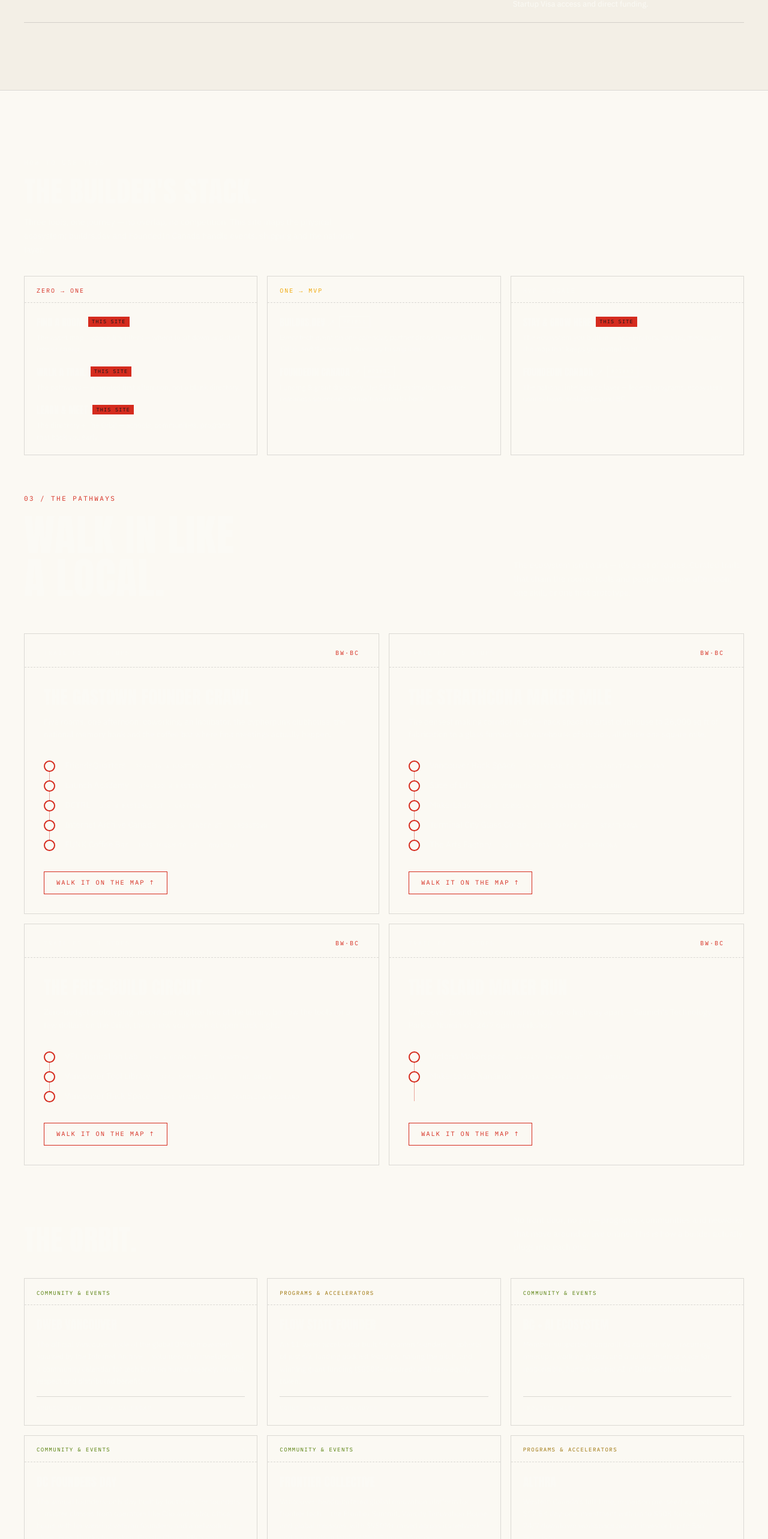
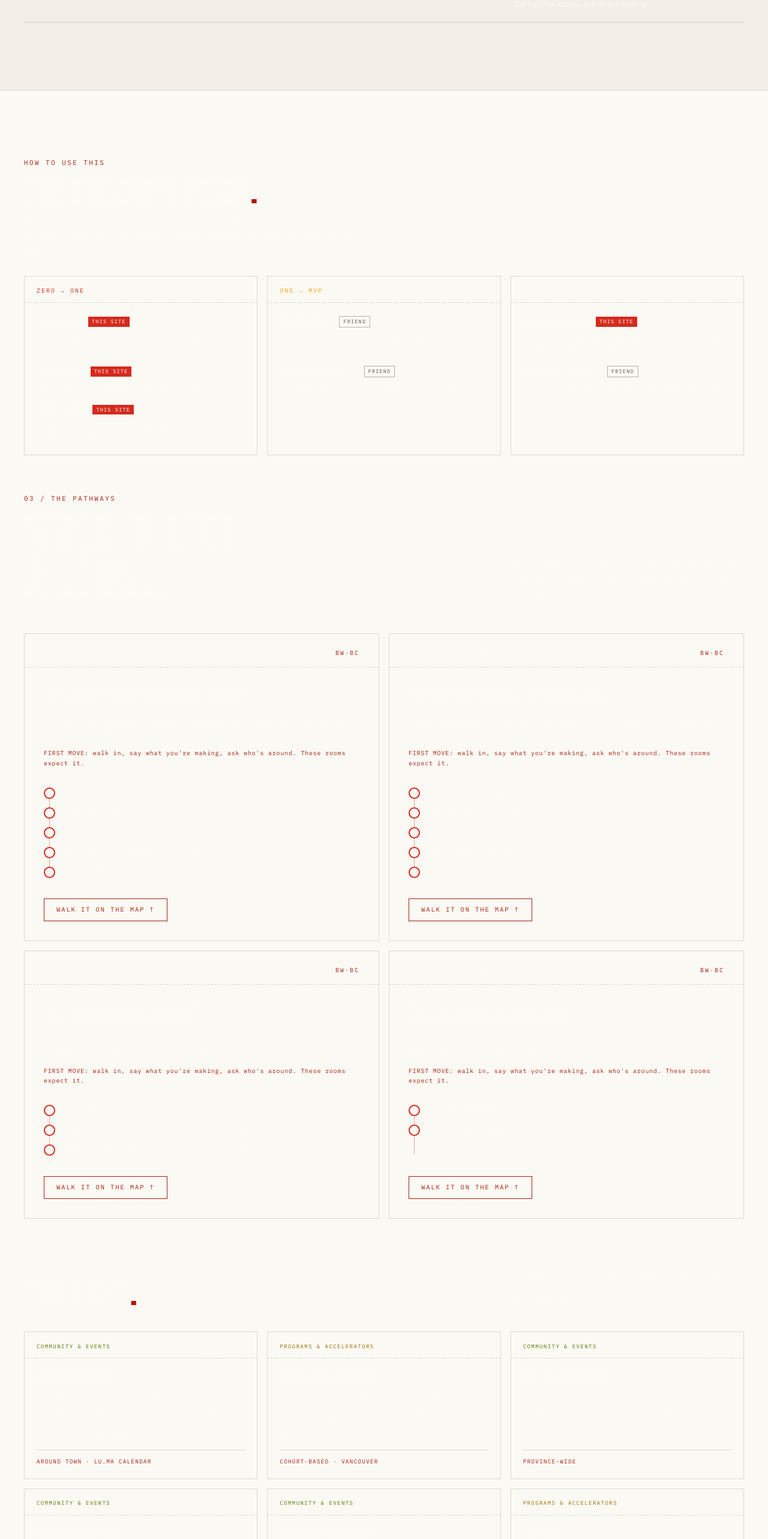
Before and after one commit to MartinMontero/builderworkshop.ca, a React (Vite) app: page / in a window 1280 px wide. Shown: the part 9427-11993 px from the top of the page at 60% size. Built offline with nearby package versions, Linux system fonts and the light colour scheme.

Commit message:
Pathways: first-move guidance + accent restraint

```diff
--- a/src/sections/Pathways.tsx
+++ b/src/sections/Pathways.tsx
@@ -47,9 +47,9 @@ export default function Pathways() {
       <div className="px-5 md:px-10 max-w-[1400px] mx-auto">
         {/* The Stack — how to use this site with friends & collaborators */}
         <div className="mb-16 reveal">
-          <div className="font-mono2 text-[11px] tracking-[0.22em] text-[var(--forest)] mb-4">HOW TO USE THIS</div>
+          <div className="font-mono2 text-[11px] tracking-[0.22em] text-[var(--accent)] mb-4">HOW TO USE THIS</div>
           <h3 className="font-display uppercase text-3xl md:text-5xl leading-[0.95] max-w-3xl">
-            The builder's stack<span className="text-[var(--forest)]">.</span>
+            The builder's stack<span className="text-[var(--accent)]">.</span>
           </h3>
           <p className="mt-4 max-w-xl text-sm leading-relaxed text-[var(--ink)]/60">
             Three tools, one journey — no overlap, no competition. This site maps the physical
@@ -70,7 +70,7 @@ export default function Pathways() {
                     <div key={it.name}>
                       <div className="flex items-center gap-2">
                         <span className="font-display uppercase text-base tracking-wide">{it.name}</span>
-                        <span className="font-mono2 text-[8.5px] tracking-[0.14em] bg-[#d52b1e] text-[var(--ink)] px-1.5 py-0.5">THIS SITE</span>
+                        <span className="font-mono2 text-[8.5px] tracking-[0.14em] bg-[var(--brand)] text-[var(--brand-ink)] px-1.5 py-0.5">THIS SITE</span>
                       </div>
                       <p className="mt-1 text-[12px] leading-relaxed text-[var(--ink)]/55">{it.note}</p>
                     </div>
@@ -78,10 +78,10 @@ export default function Pathways() {
                   {s.partners.map((pt) => (
                     <a key={pt.name} href={pt.url} target="_blank" rel="noreferrer" className="group/p block">
                       <div className="flex items-center gap-2">
-                        <span className="font-display uppercase text-base tracking-wide group-hover/p:text-[var(--forest-hi)] transition-colors">
+                        <span className="font-display uppercase text-base tracking-wide group-hover/p:text-[var(--accent)] transition-colors">
                           {pt.name} ↗
                         </span>
-                        <span className="font-mono2 text-[8.5px] tracking-[0.14em] border border-[var(--forest)] text-[var(--forest)] px-1.5 py-0.5">FRIEND</span>
+                        <span className="font-mono2 text-[8.5px] tracking-[0.14em] border border-[var(--line-strong)] text-[var(--ink-soft)] px-1.5 py-0.5">FRIEND</span>
                       </div>
                       <p className="mt-1 text-[12px] leading-relaxed text-[var(--ink)]/55">{pt.note}</p>
                     </a>
@@ -94,7 +94,7 @@ export default function Pathways() {
 
         <div className="flex flex-wrap items-end justify-between gap-6 mb-14 reveal">
           <div>
-            <div className="font-mono2 text-[11px] tracking-[0.22em] text-[#d52b1e] mb-4">03 / THE PATHWAYS</div>
+            <div className="font-mono2 text-[11px] tracking-[0.22em] text-[var(--accent)] mb-4">03 / THE PATHWAYS</div>
             <h2 className="font-display uppercase text-5xl md:text-7xl leading-[0.95]">
               Walk in like<br />a local.
             </h2>
@@ -116,13 +116,16 @@ export default function Pathways() {
                 <span className="font-mono2 text-[10px] tracking-[0.2em] text-[var(--ink)]/55">
                   TRAIL P{String(pi + 1)} · {p.stops.length} STOPS
                 </span>
-                <span className="font-mono2 text-[10px] tracking-[0.2em] text-[#d52b1e]">BW·BC</span>
+                <span className="font-mono2 text-[10px] tracking-[0.2em] text-[var(--accent)]">BW·BC</span>
               </div>
               <div className="p-6 md:p-8 flex flex-col flex-1">
                 <h3 className="font-display uppercase text-2xl md:text-3xl tracking-wide leading-tight">
                   {p.name}
                 </h3>
                 <p className="mt-3 text-[13.5px] leading-relaxed text-[var(--ink)]/70">{p.blurb}</p>
+                <p className="mt-3 font-mono2 text-[10px] tracking-[0.08em] text-[var(--accent)] leading-relaxed">
+                  FIRST MOVE: walk in, say what you're making, ask who's around. These rooms expect it.
+                </p>
 
                 {/* route diagram */}
                 <ol className="mt-6 flex-1 relative">
@@ -141,7 +144,7 @@ export default function Pathways() {
                           href={a.url}
                           target="_blank"
                           rel="noreferrer"
-                          className="text-sm text-[var(--ink)]/85 hover:text-[var(--forest-hi)] transition-colors"
+                          className="text-sm text-[var(--ink)]/85 hover:text-[var(--accent)] transition-colors"
                         >
                           {a.name}
                         </a>
@@ -155,7 +158,7 @@ export default function Pathways() {
 
                 <button
                   onClick={() => walk(p.id)}
-                  className="mt-7 self-start font-mono2 text-[10.5px] tracking-[0.18em] border border-[#d52b1e] text-[#d52b1e] px-5 py-2.5 hover:bg-[#d52b1e] hover:text-[var(--ink)] transition-colors"
+                  className="mt-7 self-start font-mono2 text-[10.5px] tracking-[0.18em] border border-[var(--accent)] text-[var(--accent)] px-5 py-2.5 hover:bg-[var(--brand)] hover:text-[var(--brand-ink)] transition-colors"
                 >
                   WALK IT ON THE MAP ↑
                 </button>
@@ -168,7 +171,7 @@ export default function Pathways() {
         <div className="mt-20 reveal">
           <div className="flex flex-wrap items-end justify-between gap-6 mb-10">
             <h3 className="font-display uppercase text-3xl md:text-5xl leading-[0.95]">
-              The Orbit<span className="text-[var(--forest)]">.</span>
+              The Orbit<span className="text-[var(--accent)]">.</span>
             </h3>
             <p className="max-w-sm text-sm leading-relaxed text-[var(--ink)]/60">
               No front door, no pin — programs, communities and networks that move around or live online.
@@ -182,7 +185,7 @@ export default function Pathways() {
                 href={a.url}
                 target="_blank"
                 rel="noreferrer"
-                className="reveal ticket group border border-[var(--line)] hover:border-[var(--forest)] transition-colors duration-300 flex flex-col"
+                className="reveal ticket group border border-[var(--line)] hover:border-[var(--line-strong)] transition-colors duration-300 flex flex-col"
               >
                 <div className="flex items-center justify-between px-5 pt-4 pb-3 border-b border-dashed border-[var(--line)]">
                   <span
@@ -191,12 +194,12 @@ export default function Pathways() {
                   >
                     {a.category}
                   </span>
-                  <span className="font-mono2 text-[10px] text-[var(--ink)]/40 group-hover:text-[var(--forest-hi)] transition-colors">↗</span>
+                  <span className="font-mono2 text-[10px] text-[var(--ink)]/40 group-hover:text-[var(--accent)] transition-colors">↗</span>
                 </div>
                 <div className="p-5 flex flex-col flex-1">
                   <div className="font-display uppercase text-xl tracking-wide leading-tight">{a.name}</div>
                   <p className="mt-2.5 text-[12.5px] leading-relaxed text-[var(--ink)]/60 flex-1">{a.blurb}</p>
-                  <div className="mt-4 pt-3 border-t border-[var(--line)] font-mono2 text-[9.5px] tracking-[0.12em] text-[var(--forest)] uppercase">
+                  <div className="mt-4 pt-3 border-t border-[var(--line)] font-mono2 text-[9.5px] tracking-[0.12em] text-[var(--accent)] uppercase">
                     {a.location}
                   </div>
                 </div>
```
